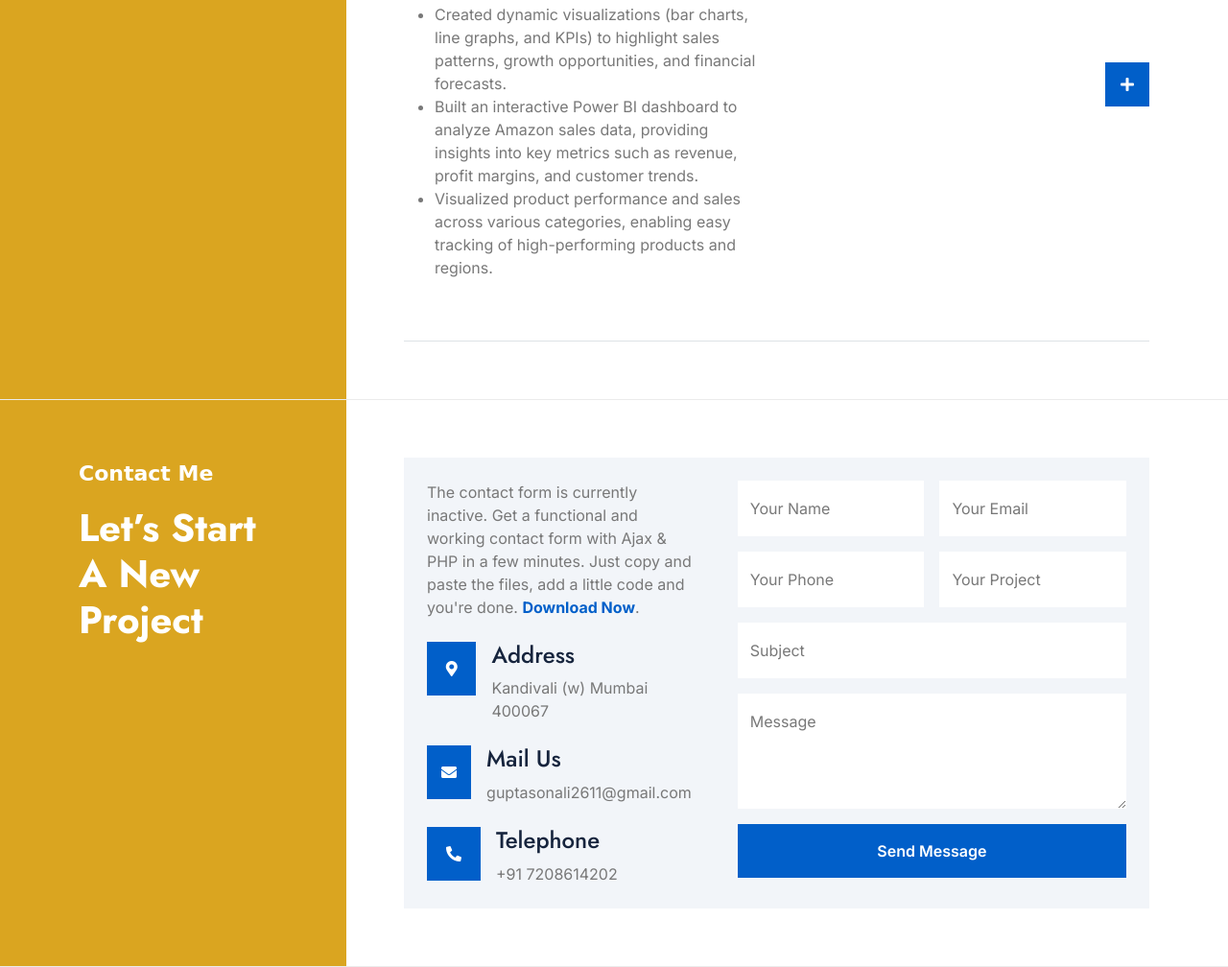
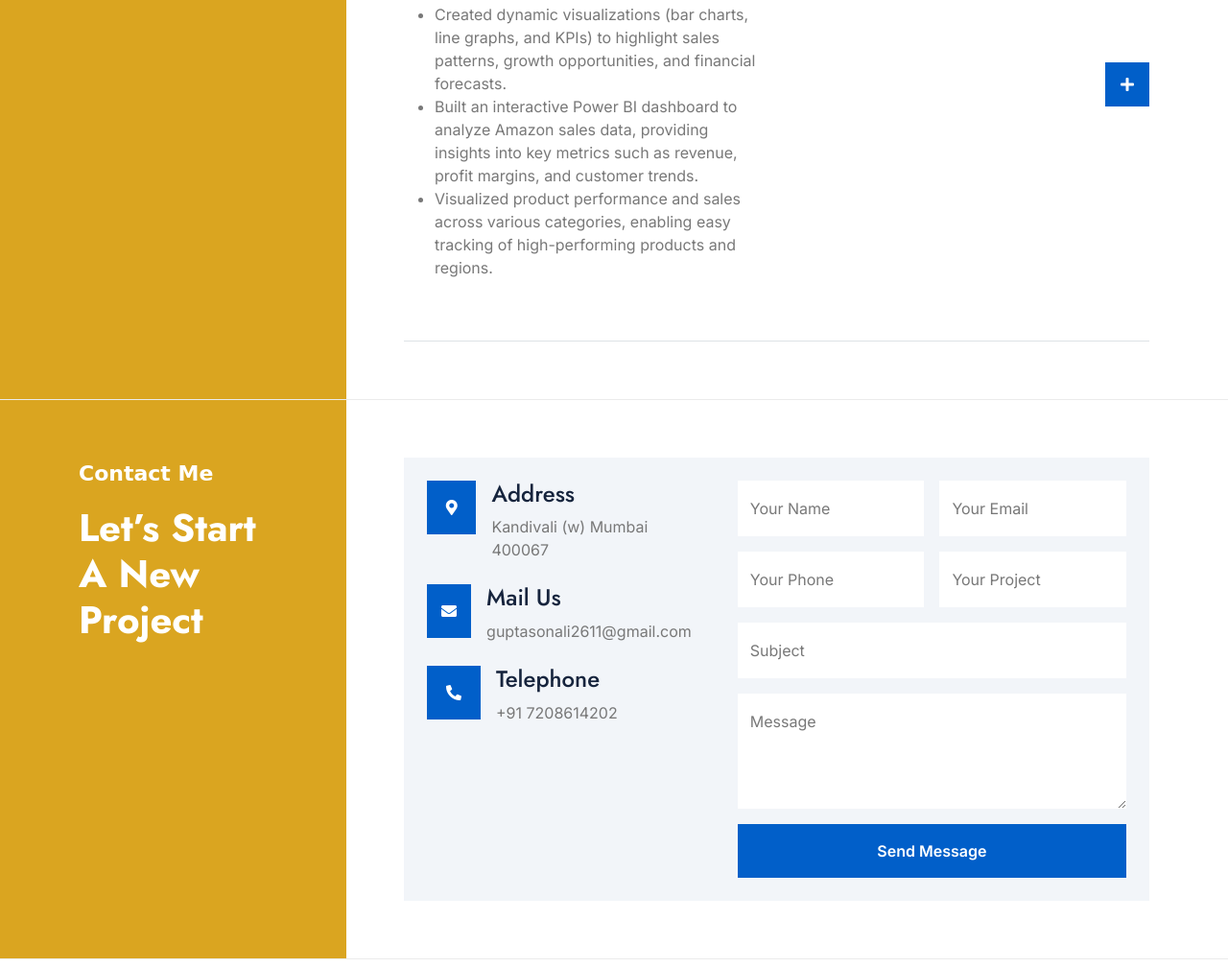
Before and after one commit to SonaliGupta04/my-portfolio, a plain HTML site: page index.html in a window 1280 px wide. Shown: the part 3142-4150 px from the top of the page at 96% size. Drawn offline with nearby package versions, Linux system fonts and the light colour scheme; files whose address does not match are found by name; a web font is replaced by a local one.

Commit message:
Update index.html

```diff
--- a/index.html
+++ b/index.html
@@ -566,17 +566,7 @@
               <div class="bg-light p-4">
                 <div class="row g-5">
                   <div class="col-xl-5 wow fadeInUp" data-wow-delay="0.1s">
-                    <p class="mb-4">
-                      The contact form is currently inactive. Get a functional
-                      and working contact form with Ajax & PHP in a few minutes.
-                      Just copy and paste the files, add a little code and
-                      you're done.
-                      <a
-                        class="text-primary fw-bold"
-                        href="#"
-                        >Download Now</a
-                      >.
-                    </p>
+
                     <div class="d-flex mb-4">
                       <div class="btn-xl-square bg-primary text-white me-3">
                         <i class="fas fa-map-marker-alt"></i>
```
